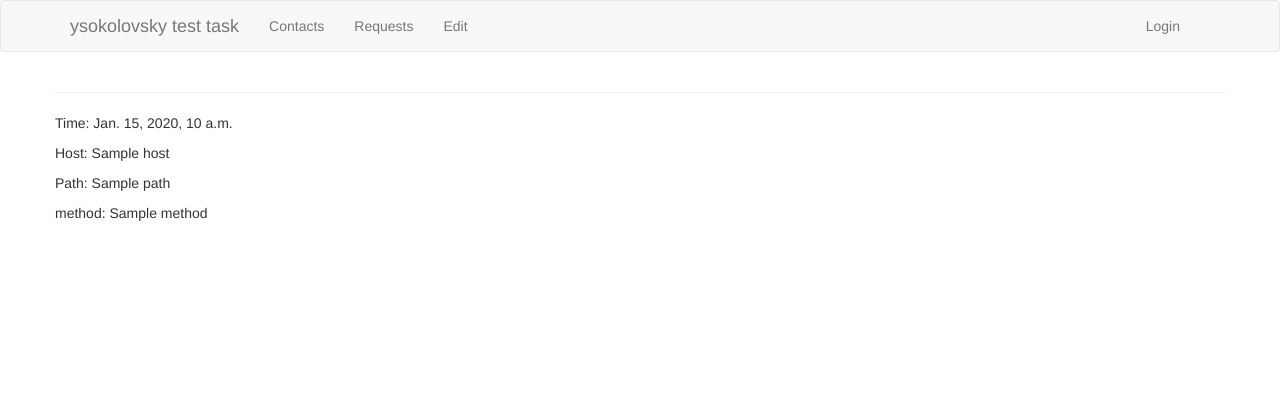
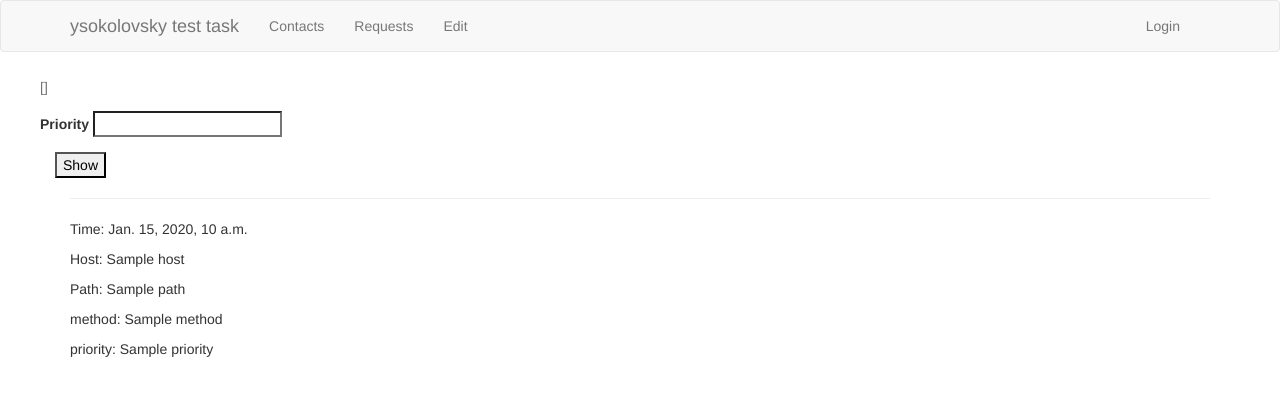
Before and after one commit to ysokolovsky/42cc-test, a Django app: template test42cc/contact/templates/contact/requests.html in a window 1280 px wide. Shown: the top 396 px of the page. Run offline with Django 3.2, Linux system fonts and the light colour scheme; the template is opened without the code that fills it: most values are stand-ins (such as "Sample title", 1, 10 or a date in 2020); form fields are guessed from the names that the template uses; some libraries are stand-ins or nearby versions.

Commit message:
t13_priority: model + form + view + template + migration

```diff
--- a/test42cc/contact/middleware.py
+++ b/test42cc/contact/middleware.py
@@ -6,6 +6,7 @@ class RequestMiddleware(object):
         req = Request(
             path=request.path,
             method=request.method,
-            host=request.get_host())
+            host=request.get_host(),
+            priority=1)
         req.save()
         return None
--- a/test42cc/contact/models.py
+++ b/test42cc/contact/models.py
@@ -23,6 +23,7 @@ class Request(models.Model):
     host = models.CharField(max_length=255)
     path = models.CharField(max_length=255)
     method = models.CharField(max_length=255)
+    priority = models.IntegerField(default=0)
 
     def __unicode__(self):
         return "%s - %s" % (self.host, self.path)
--- a/test42cc/contact/templates/contact/requests.html
+++ b/test42cc/contact/templates/contact/requests.html
@@ -2,13 +2,26 @@
 {% block requests %}
 <div class="row">
 
+<form role="form" class="form-horizontal" method="POST">
+{% csrf_token %}
+  <div class="form-group" >
+    <span class="help-block">{{ form.priority.errors }}</span>
+    <label class="control-label" for="{{ form.f_name.id_for_label }}">Priority</label>
+
+        {{ form.priority }}
+
+  </div>
+  <input type="submit" value="Show" id="form_submit">
+</form>
+
 {% for r in requests %}
-  <div class="span12">
+  <div class="col-md-12">
   <hr>
   <p>Time: {{ r.time }}</p>
   <p>Host: {{ r.host }}</p>
   <p>Path: {{ r.path }}</p>
   <p>method: {{ r.method }}</p>
+  <p>priority: {{ r.priority }}</p>
   </div>
 {% endfor %}
 </div>
--- a/test42cc/contact/tests.py
+++ b/test42cc/contact/tests.py
@@ -156,4 +156,4 @@ class TestContact(WebTest):
 
     def test_t13_priority(self):
         page = self.client.post(reverse('show_requests'), {'priority': 1}, follow=True)
-        self.assertIn('priority: 1', page)
+        self.assertIn('priority: 1', str(page))
```
Also changed, not shown: test42cc/contact/forms.py (+16 -1 lines), test42cc/contact/views.py (+13 -3 lines), test42cc/contact/migrations/0005_auto__add_field_request_priority.py (added).
